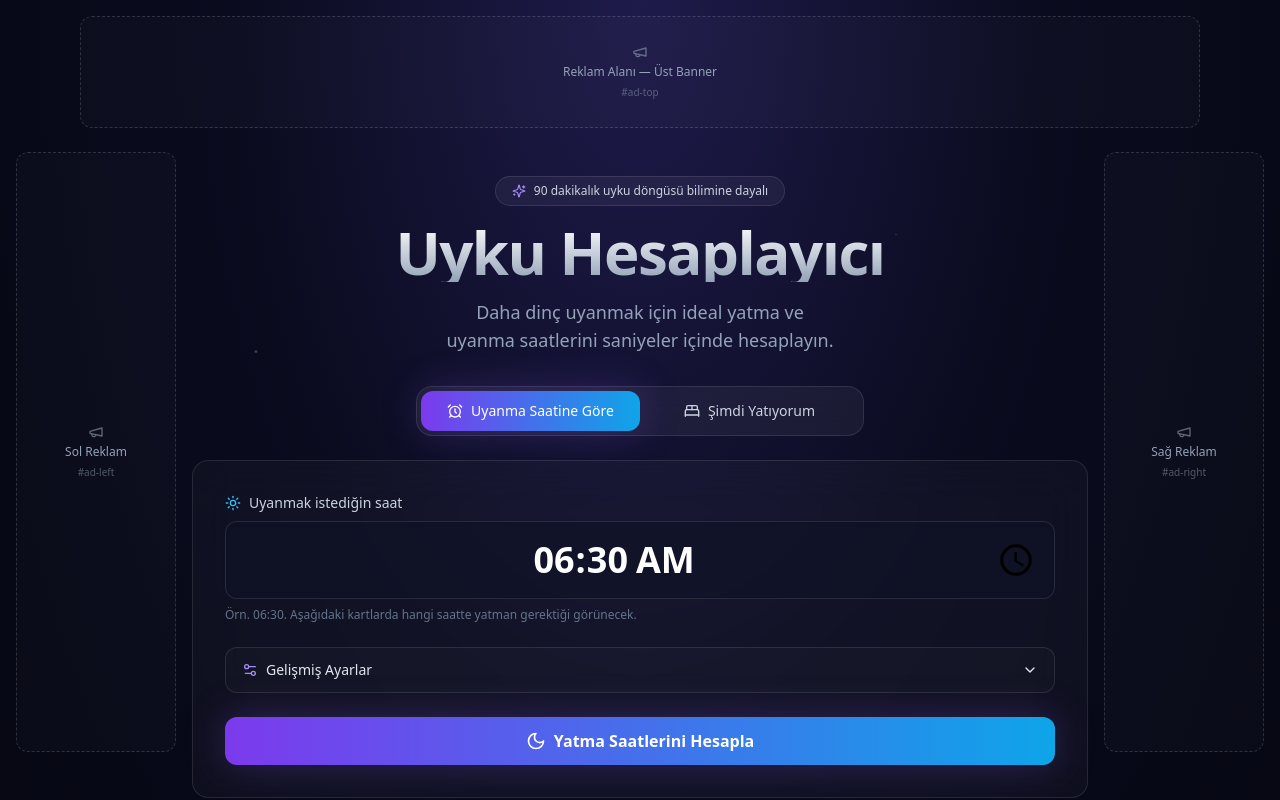
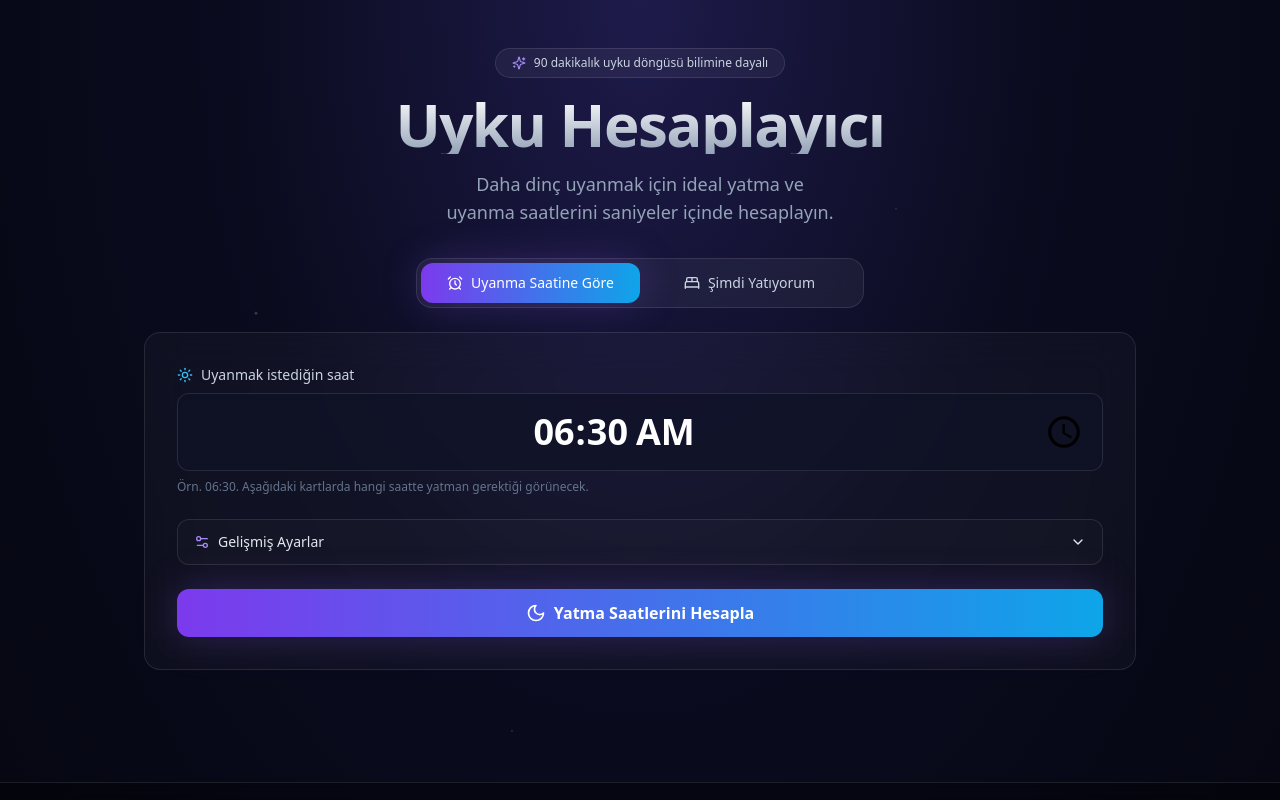
Before and after one commit to Bertrvga/sleep-calculator, a Next.js app: page / in a window 1280 px wide. Shown: the top 800 px of the page. Built offline with nearby package versions, Linux system fonts and the light colour scheme.

Commit message:
Reklam kutulari gizlendi

```diff
--- a/app/layout.tsx
+++ b/app/layout.tsx
@@ -2,6 +2,7 @@ import type { Metadata, Viewport } from "next";
 import "./globals.css";
 import Footer from "@/components/Footer";
 import AdPlaceholder from "@/components/AdPlaceholder";
+import { ADS_ENABLED } from "@/lib/ads";
 
 export const metadata: Metadata = {
   title: {
@@ -58,13 +59,20 @@ export default function RootLayout({
           />
 
           {/* Top banner ad */}
+          {ADS_ENABLED && (
             <div className="relative z-10 mx-auto w-full max-w-6xl px-4 pt-4">
               <AdPlaceholder id="ad-top" label="Reklam Alanı — Üst Banner" className="h-24 md:h-28" />
             </div>
+          )}
 
-          {/* Main layout with side ads on desktop */}
-          <div className="relative z-10 mx-auto flex w-full max-w-[1400px] gap-4 px-4">
+          {/* Main layout with side ads on desktop (centered, narrower when ads are off) */}
+          <div
+            className={`relative z-10 mx-auto flex w-full gap-4 px-4 ${
+              ADS_ENABLED ? "max-w-[1400px]" : "max-w-5xl"
+            }`}
+          >
             {/* Left side ad (desktop only) */}
+            {ADS_ENABLED && (
               <aside className="hidden xl:block w-40 shrink-0 py-6">
                 <div className="sticky top-6">
                   <AdPlaceholder
@@ -74,11 +82,13 @@ export default function RootLayout({
                   />
                 </div>
               </aside>
+            )}
 
             {/* Main content */}
             <main className="min-w-0 flex-1">{children}</main>
 
             {/* Right side ad (desktop only) */}
+            {ADS_ENABLED && (
               <aside className="hidden xl:block w-40 shrink-0 py-6">
                 <div className="sticky top-6">
                   <AdPlaceholder
@@ -88,6 +98,7 @@ export default function RootLayout({
                   />
                 </div>
               </aside>
+            )}
           </div>
 
           <Footer />
--- a/components/AdPlaceholder.tsx
+++ b/components/AdPlaceholder.tsx
@@ -1,4 +1,5 @@
 import { Megaphone } from "lucide-react";
+import { ADS_ENABLED } from "@/lib/ads";
 
 type Props = {
   id: string;
@@ -11,6 +12,8 @@ export default function AdPlaceholder({
   label = "Reklam Alanı",
   className = "",
 }: Props) {
+  if (!ADS_ENABLED) return null;
+
   return (
     <div
       id={id}
--- a/components/SleepCalculator.tsx
+++ b/components/SleepCalculator.tsx
@@ -13,6 +13,7 @@ import {
   Info,
 } from "lucide-react";
 import AdPlaceholder from "./AdPlaceholder";
+import { ADS_ENABLED } from "@/lib/ads";
 
 type Mode = "wake" | "now";
 
@@ -308,6 +309,7 @@ export default function SleepCalculator() {
           </div>
 
           {/* Ad bottom */}
+          {ADS_ENABLED && (
             <div className="mt-8">
               <AdPlaceholder
                 id="ad-bottom"
@@ -315,6 +317,7 @@ export default function SleepCalculator() {
                 className="h-24 md:h-28"
               />
             </div>
+          )}
 
           {/* Info */}
           <div className="mt-8 rounded-2xl border border-white/10 bg-white/[0.02] p-5 text-sm text-slate-400">
--- /dev/null
+++ b/lib/ads.ts
@@ -0,0 +1,8 @@
+/**
+ * Central ad configuration.
+ *
+ * Ads are disabled by default. To enable every ad slot
+ * (#ad-top, #ad-bottom, #ad-left, #ad-right), set
+ * NEXT_PUBLIC_ADS_ENABLED=true in your environment (e.g. .env.local).
+ */
+export const ADS_ENABLED = process.env.NEXT_PUBLIC_ADS_ENABLED === "true";
```
Also changed, not shown: 1 other file (tests, documents, lock files or other folders). Lines whose indentation alone changed are shown as unchanged.
